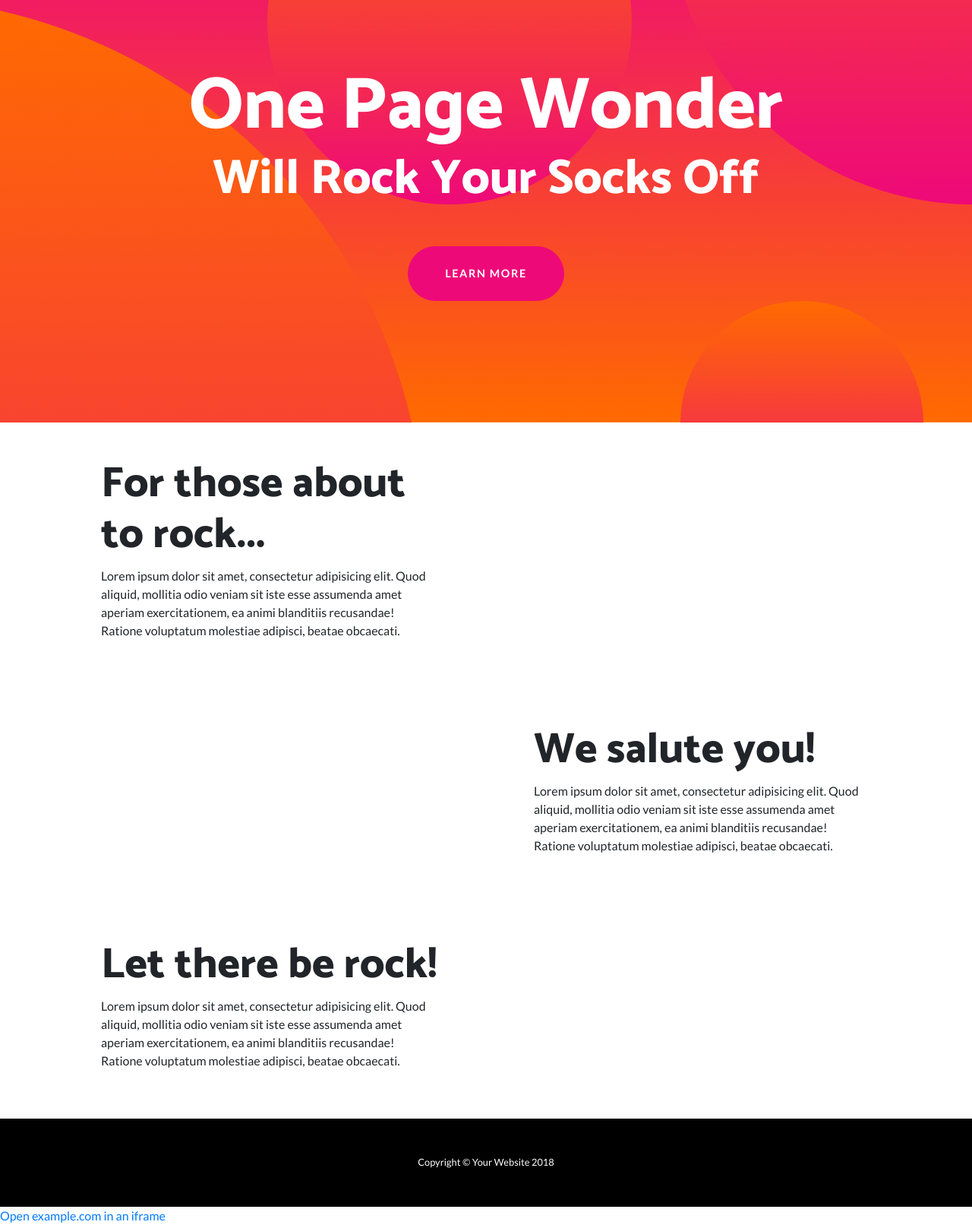
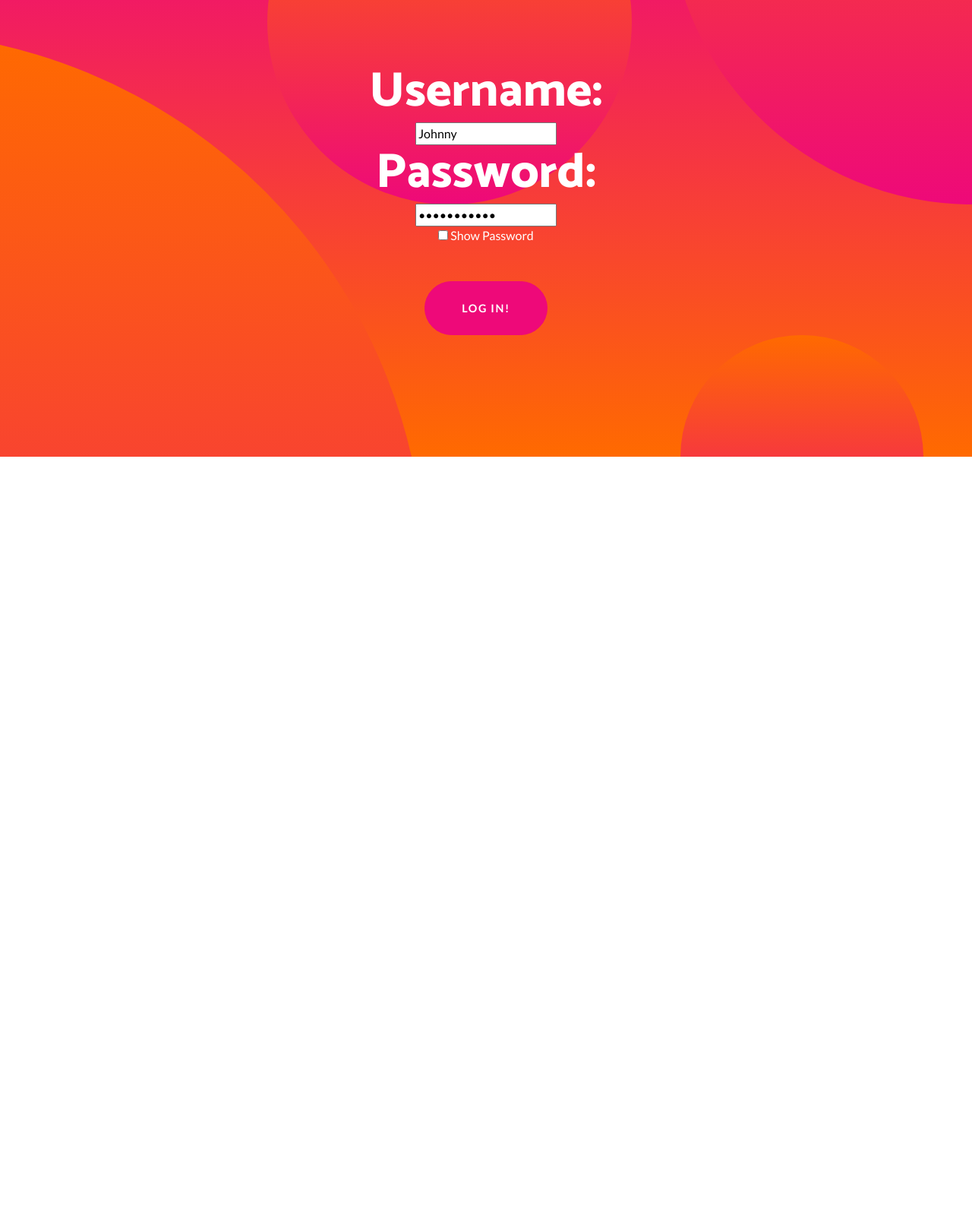
Before and after one commit to zhengyangtean/skillsFutureHackathon, a website: page public/login.html in a window 1280 px wide. Shown: the part 131-1743 px from the top of the page at 76% size. After the commit the page ends 800 px from the top, so only its background shows below. Drawn offline with nearby package versions, Linux system fonts and the light colour scheme.

Commit message:
login page

```diff
--- /dev/null
+++ b/public/js/login.js
@@ -0,0 +1,14 @@
+function showHidePassword() {
+    var x = document.getElementById("passwordInput");
+    if (x.type === "password") {
+        x.type = "text";
+    } else {
+        x.type = "password";
+    }
+}
+
+$(document).ready(function(){
+    $( "#loginButton" ).click(function() {
+      window.top.location.href = "/user-profile.html";
+    });
+});
--- a/public/login.html
+++ b/public/login.html
@@ -25,21 +25,25 @@
     <script src="https://cdnjs.cloudflare.com/ajax/libs/jquery/3.3.1/jquery.min.js"></script>
     <script src="https://stackpath.bootstrapcdn.com/bootstrap/4.1.1/js/bootstrap.min.js"></script>
 
-    <!--  Featherlight -->
-    <link href="//cdn.rawgit.com/noelboss/featherlight/1.7.13/release/featherlight.min.css" type="text/css" rel="stylesheet" />
-    <script src="//cdn.rawgit.com/noelboss/featherlight/1.7.13/release/featherlight.min.js" type="text/javascript" charset="utf-8"></script>
+    <script src="js/login.js"></script>
 
   </head>
 
   <body>
 
-
     <header class="masthead text-center text-white">
       <div class="masthead-content">
         <div class="container">
-          <h1 class="masthead-heading mb-0">One Page Wonder</h1>
-          <h2 class="masthead-subheading mb-0">Will Rock Your Socks Off</h2>
-          <a href="#" class="btn btn-primary btn-xl rounded-pill mt-5">Learn More</a>
+            <h2 class="masthead-subheading mb-0">Username:</h2>
+            <input type="text" name="Username" value="Johnny"><br>
+            <h2 class="masthead-subheading mb-0">Password:</h2>
+            <input type="password" value="password123" id="passwordInput">
+        </div>
+        <div>
+            <input type="checkbox" onclick="showHidePassword()"> Show Password
+        </div>
+        <div>
+            <a href="#" class="btn btn-primary btn-xl rounded-pill mt-5" id="loginButton">Log in!</a>
         </div>
       </div>
       <div class="bg-circle-1 bg-circle"></div>
@@ -47,72 +51,6 @@
       <div class="bg-circle-3 bg-circle"></div>
       <div class="bg-circle-4 bg-circle"></div>
     </header>
-
-    <section>
-      <div class="container">
-        <div class="row align-items-center">
-          <div class="col-lg-6 order-lg-2">
-            <div class="p-5">
-              <img class="img-fluid rounded-circle" src="img/01.jpg" alt="">
-            </div>
-          </div>
-          <div class="col-lg-6 order-lg-1">
-            <div class="p-5">
-              <h2 class="display-4">For those about to rock...</h2>
-              <p>Lorem ipsum dolor sit amet, consectetur adipisicing elit. Quod aliquid, mollitia odio veniam sit iste esse assumenda amet aperiam exercitationem, ea animi blanditiis recusandae! Ratione voluptatum molestiae adipisci, beatae obcaecati.</p>
-            </div>
-          </div>
-        </div>
-      </div>
-    </section>
-
-    <section>
-      <div class="container">
-        <div class="row align-items-center">
-          <div class="col-lg-6">
-            <div class="p-5">
-              <img class="img-fluid rounded-circle" src="img/02.jpg" alt="">
-            </div>
-          </div>
-          <div class="col-lg-6">
-            <div class="p-5">
-              <h2 class="display-4">We salute you!</h2>
-              <p>Lorem ipsum dolor sit amet, consectetur adipisicing elit. Quod aliquid, mollitia odio veniam sit iste esse assumenda amet aperiam exercitationem, ea animi blanditiis recusandae! Ratione voluptatum molestiae adipisci, beatae obcaecati.</p>
-            </div>
-          </div>
-        </div>
-      </div>
-    </section>
-
-    <section>
-      <div class="container">
-        <div class="row align-items-center">
-          <div class="col-lg-6 order-lg-2">
-            <div class="p-5">
-              <img class="img-fluid rounded-circle" src="img/03.jpg" alt="">
-            </div>
-          </div>
-          <div class="col-lg-6 order-lg-1">
-            <div class="p-5">
-              <h2 class="display-4">Let there be rock!</h2>
-              <p>Lorem ipsum dolor sit amet, consectetur adipisicing elit. Quod aliquid, mollitia odio veniam sit iste esse assumenda amet aperiam exercitationem, ea animi blanditiis recusandae! Ratione voluptatum molestiae adipisci, beatae obcaecati.</p>
-            </div>
-          </div>
-        </div>
-      </div>
-    </section>
-
-    <!-- Footer -->
-    <footer class="py-5 bg-black">
-      <div class="container">
-        <p class="m-0 text-center text-white small">Copyright &copy; Your Website 2018</p>
-      </div>
-      <!-- /.container -->
-    </footer>
-
-    <a href="http://www.example.com" data-featherlight="iframe">Open example.com in an iframe</a>
-
-    <div id="mylightbox" style="visibility: hidden">This div will be opened in a lightbox</div>
   </body>
 
 </html>
```
Also changed, not shown: public/index.html (+1 -1 lines), 1 other file.
